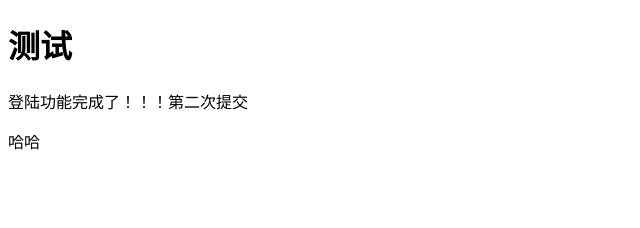
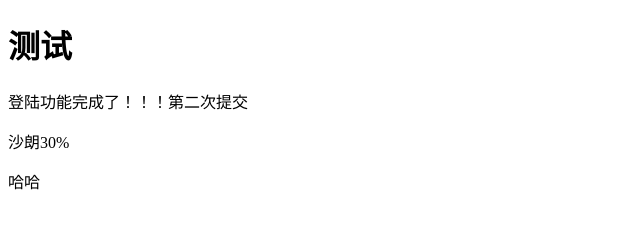
Before and after one commit to jsonpny/20181220, a plain HTML site: page index.html in a window 1280 px wide. Shown: the full height of the page, 0-640 px from the left. Drawn offline with Linux system fonts and the light colour scheme.

Commit message:
Dev完成沙朗30%

```diff
--- a/index.html
+++ b/index.html
@@ -11,6 +11,7 @@
   <p>
     登陆功能完成了！！！第二次提交
   </p>
+  <p>沙朗30%</p>
   哈哈
 </body>
 </html>
```
